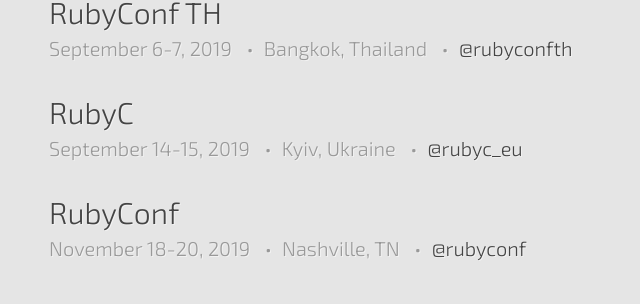
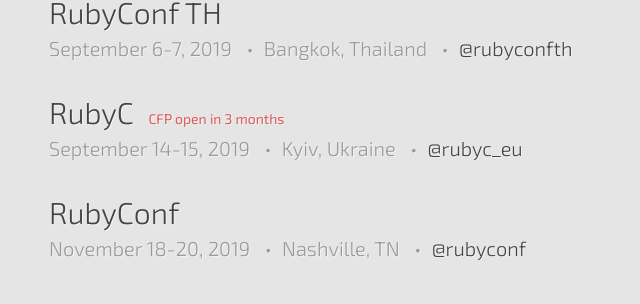
Before and after one commit to ruby-conferences/ruby-conferences.github.io, a Jekyll site: the page built from index.html, in a window 1280 px wide and 900 px high, scrolled down 1518 px. Shown: the part 350-654 px from the top of the window, without its empty margins (191-831 px from the left). Built offline with Jekyll 4.4.1, drawn with Linux system fonts in a browser that asks for light colours.

Commit message:
Add CFP close date for RubyC 2019

```diff
--- a/_data/upcoming.yml
+++ b/_data/upcoming.yml
@@ -95,6 +95,8 @@
   dates: "September 14-15, 2019"
   url: https://rubyc.eu/
   twitter: rubyc_eu
+  cfp_phrase: "CFP open"
+  cfp_date: "March 31, 2019"
 
 - name: RubyConf
   location: Nashville, TN
```
